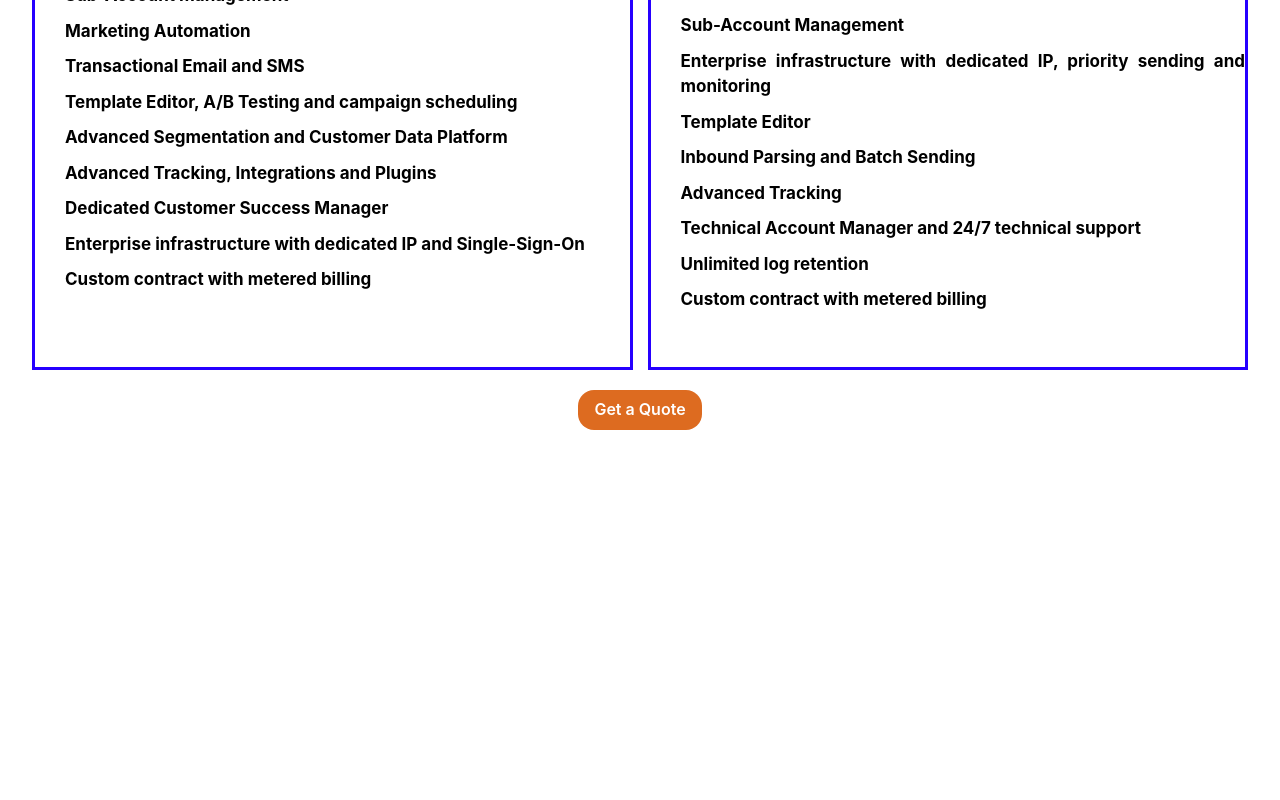
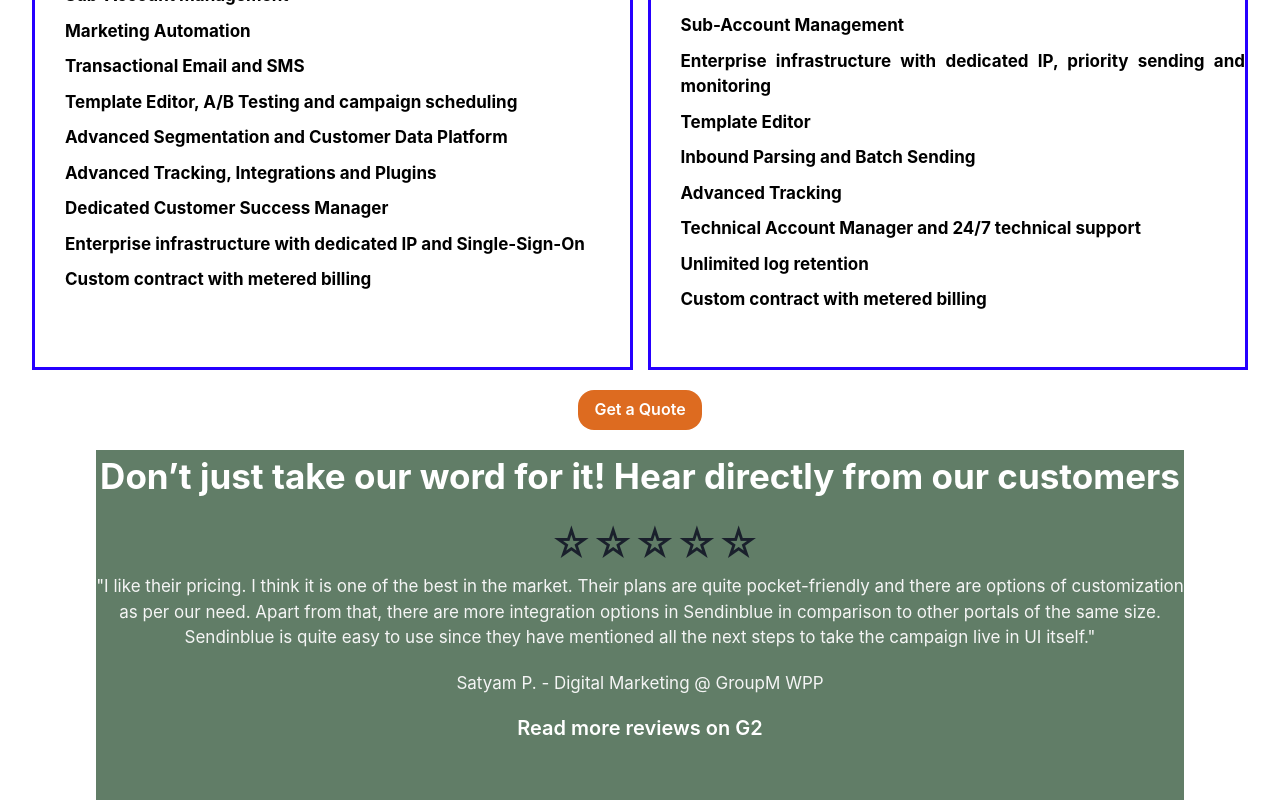
Before and after one commit to Pavanambulkar/Clone-Of-SendinBlue-Dot-Com, a React (Create React App) app: page /enterprise in a window 1280 px wide. Shown: the part 1153-1953 px from the top of the page. Before the commit the page ends 1583 px from the top, so only its background shows below. Built offline with nearby package versions, Linux system fonts and the light colour scheme.

Commit message:
herecustomer

```diff
--- /dev/null
+++ b/src/EnterpriseCompo/HereCustomer.jsx
@@ -0,0 +1,22 @@
+import { Box, Button, Text } from '@chakra-ui/react'
+import React from 'react'
+import Styles from './Module.HereCustomer.css'
+
+const HereCustomer = () => {
+  return (
+    <>
+    <Box className='shade'>
+    <Text className='ta'>Don’t just take our word for it! Hear directly from our customers</Text>
+    <Text className='star1'>☆☆☆☆☆</Text>
+    <Text className='like'>"I like their pricing. I think it is one of the best in the market. Their plans are quite pocket-friendly and there are options of customization as per our need. Apart from that, there are more integration options in Sendinblue in comparison to other portals of the same size. Sendinblue is quite easy to use since they have mentioned all the next steps to take the campaign live in UI itself."
+</Text>
+<Text marginTop='20px' className='like'>Satyam P. - Digital Marketing @ GroupM WPP</Text>
+<Button style={{justifyContent:'center', borderRadius:"16px", margin:'auto', marginTop: '20px', display:'flex'}} fontSize={['sm', 'md', 'lg', 'xl']} colorScheme='white' color='white' variant='link'>
+    Read more reviews on G2
+  </Button>
+    </Box>
+    </>
+  )
+}
+
+export default HereCustomer
--- /dev/null
+++ b/src/EnterpriseCompo/Module.HereCustomer.css
@@ -0,0 +1,23 @@
+.shade{
+  background-color:  rgb(97,125,103 );
+  width: 85%;
+  margin: auto;
+  margin-top: 20px;
+  height: 350px;
+}
+.ta{
+    color: white;
+    font-size: 35px;
+    font-weight: bold;
+    text-align: center;
+
+}
+.star1{
+   font-size: 40px;
+   text-align: center;
+}
+.like{
+    text-align: center;
+    color: whitesmoke;
+    font-size: 17px;
+}
--- a/src/Pages/Enterprise.jsx
+++ b/src/Pages/Enterprise.jsx
@@ -1,5 +1,6 @@
 import React from 'react'
 import Accelerate from '../EnterpriseCompo/Accelerate'
+import HereCustomer from '../EnterpriseCompo/HereCustomer'
 import Logos from '../EnterpriseCompo/Logos'
 import Plans from '../EnterpriseCompo/Plans'
 
@@ -9,6 +10,7 @@ const Enterprise = () => {
         <Accelerate/>
         <Logos/>
         <Plans/>
+        <HereCustomer/>
     </div>
   )
 }
--- a/src/Pages/WhySendinblue.jsx
+++ b/src/Pages/WhySendinblue.jsx
@@ -7,6 +7,7 @@ import PopOver from '../SendinBlueCompo/PopOver';
 import Nomatter from '../SendinBlueCompo/Nomatter';
 import Zen from '../SendinBlueCompo/Zen';
 import { Footer } from '../SmallCompo/Footer';
+import HereCustomer from '../EnterpriseCompo/HereCustomer';
 
 const WhySendinblue = () => {
   return (
@@ -34,6 +35,7 @@ const WhySendinblue = () => {
       <Nomatter/>
       <Zen/>
       <Footer/>
+
     </>
   )
 }
```
